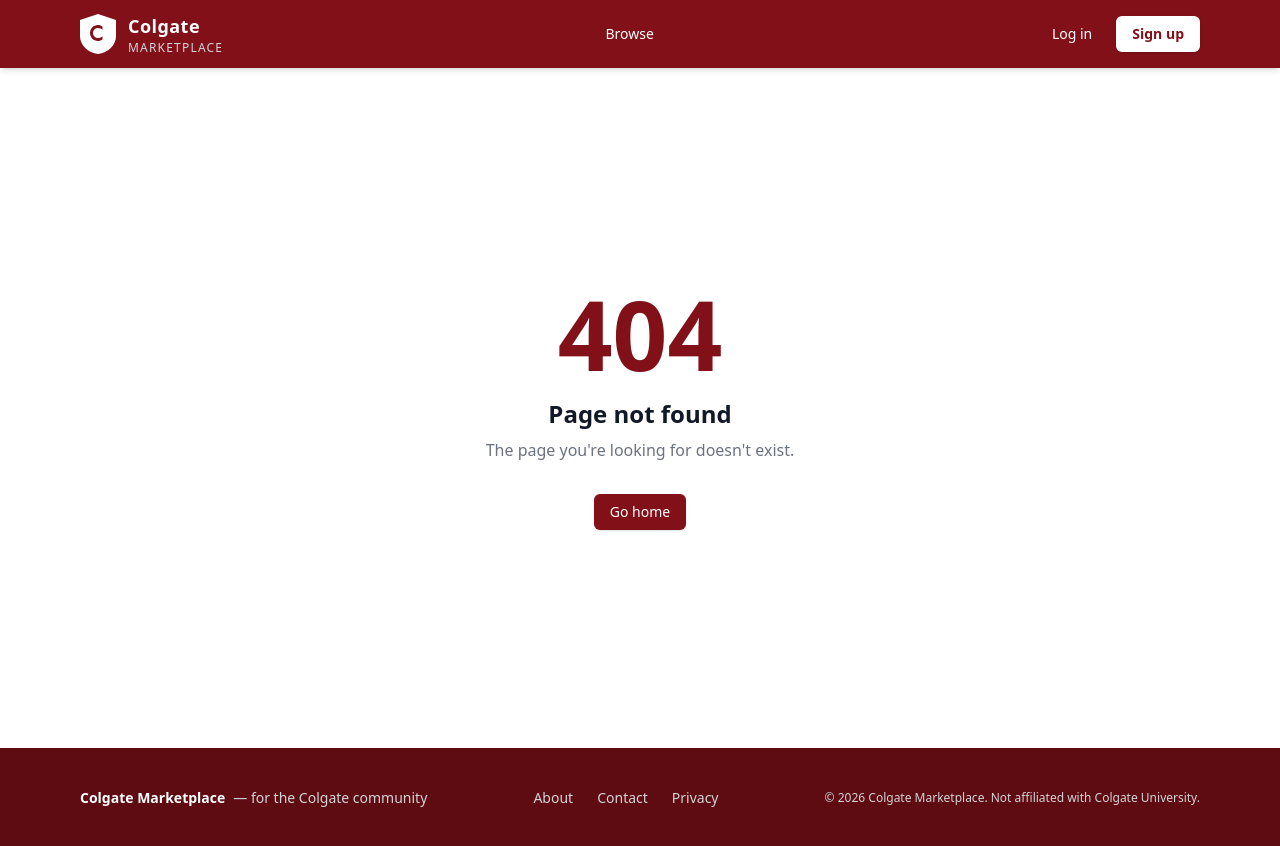
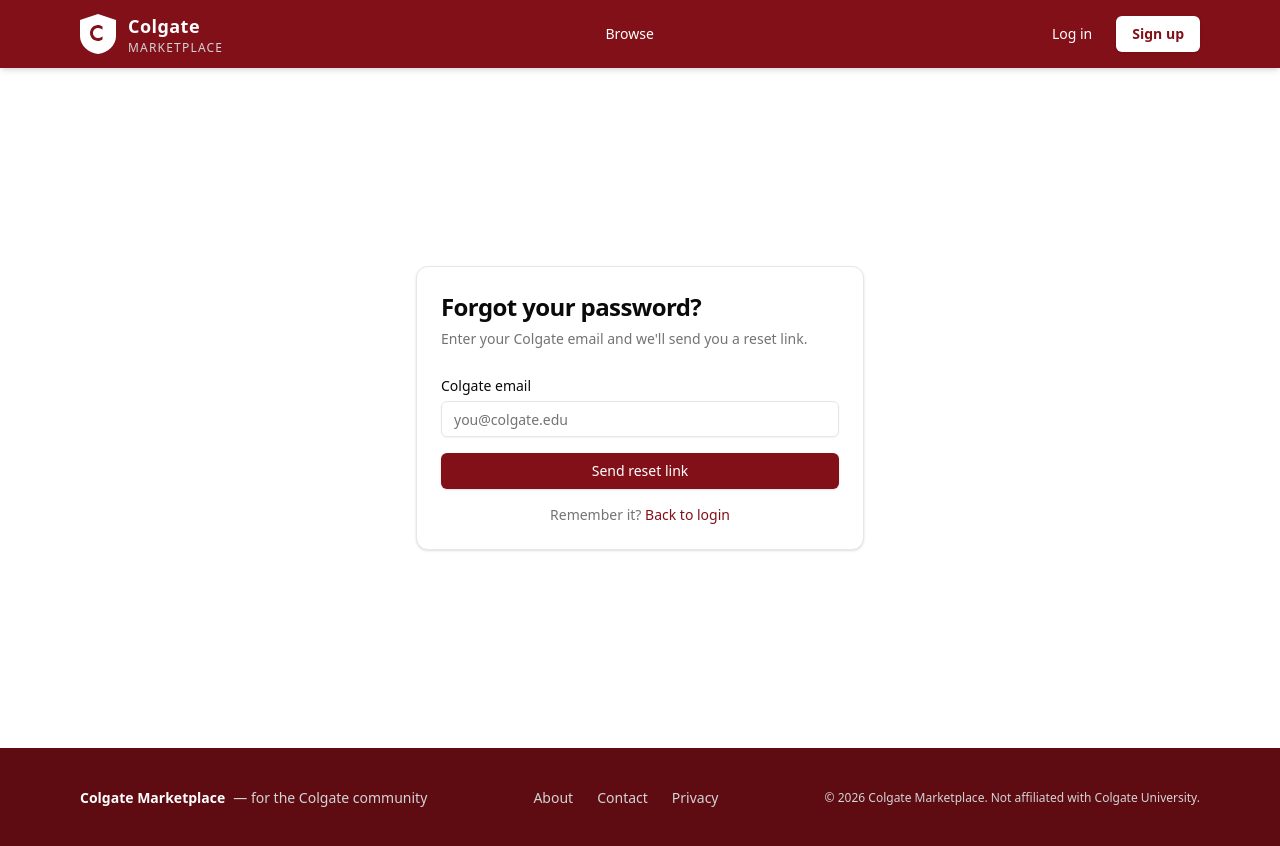
Before and after one commit to tonybolivar/colgate-marketplace, a React (Vite) app: page /forgot-password in a window 1280 px wide. Built offline with nearby package versions, Linux system fonts and the light colour scheme; no server answers.

Commit message:
Add forgot/reset password flow and redirect unverified users to verify page

```diff
--- a/src/App.jsx
+++ b/src/App.jsx
@@ -20,6 +20,8 @@ import ContactPage from '@/pages/ContactPage'
 import AboutPage from '@/pages/AboutPage'
 import PrivacyPage from '@/pages/PrivacyPage'
 import NotFoundPage from '@/pages/NotFoundPage'
+import ForgotPasswordPage from '@/pages/ForgotPasswordPage'
+import ResetPasswordPage from '@/pages/ResetPasswordPage'
 import { Toaster } from '@/components/ui/sonner'
 
 function App() {
@@ -41,7 +43,9 @@ function App() {
       search.includes('error=')
     )
 
-    if (hashIsAuth) {
+    if (hashIsAuth && hash.includes('type=recovery')) {
+      navigate(`/reset-password${hash}`, { replace: true })
+    } else if (hashIsAuth) {
       navigate(`/auth/callback${hash}`, { replace: true })
     } else if (searchIsAuth) {
       navigate(`/auth/callback${search}`, { replace: true })
@@ -58,6 +62,8 @@ function App() {
           <Route path="/login" element={<LoginPage />} />
           <Route path="/verify-email" element={<VerifyEmailPage />} />
           <Route path="/auth/callback" element={<AuthCallbackPage />} />
+          <Route path="/forgot-password" element={<ForgotPasswordPage />} />
+          <Route path="/reset-password" element={<ResetPasswordPage />} />
           <Route path="/account" element={<AccountPage />} />
           <Route path="/listings/new" element={<CreateListingPage />} />
           <Route path="/listings/:id/edit" element={<EditListingPage />} />
--- /dev/null
+++ b/src/pages/ForgotPasswordPage.jsx
@@ -0,0 +1,95 @@
+import { useState } from 'react'
+import { Link } from 'react-router-dom'
+import { supabase } from '@/lib/supabase'
+import { Button } from '@/components/ui/button'
+import { Input } from '@/components/ui/input'
+import { Card, CardContent, CardHeader, CardTitle, CardDescription } from '@/components/ui/card'
+
+export default function ForgotPasswordPage() {
+  const [email, setEmail] = useState('')
+  const [sent, setSent] = useState(false)
+  const [error, setError] = useState('')
+  const [loading, setLoading] = useState(false)
+
+  async function handleSubmit(e) {
+    e.preventDefault()
+    if (!email.endsWith('@colgate.edu')) {
+      setError('Must be a @colgate.edu email address.')
+      return
+    }
+    setLoading(true)
+    setError('')
+    const { error } = await supabase.auth.resetPasswordForEmail(email, {
+      redirectTo: `${window.location.origin}/reset-password`,
+    })
+    setLoading(false)
+    if (error) {
+      setError(error.message)
+    } else {
+      setSent(true)
+    }
+  }
+
+  if (sent) {
+    return (
+      <div className="min-h-[calc(100vh-120px)] flex items-center justify-center px-4 py-12">
+        <Card className="w-full max-w-md text-center">
+          <CardHeader>
+            <div className="mx-auto mb-4 text-5xl">📬</div>
+            <CardTitle className="text-2xl">Check your inbox</CardTitle>
+            <CardDescription className="mt-2">
+              We sent a password reset link to{' '}
+              <span className="font-medium text-foreground">{email}</span>.
+              Click the link to set a new password.
+            </CardDescription>
+          </CardHeader>
+          <CardContent>
+            <Link to="/login" className="text-sm text-maroon hover:underline font-medium">
+              Back to login
+            </Link>
+          </CardContent>
+        </Card>
+      </div>
+    )
+  }
+
+  return (
+    <div className="min-h-[calc(100vh-120px)] flex items-center justify-center px-4 py-12">
+      <Card className="w-full max-w-md">
+        <CardHeader>
+          <CardTitle className="text-2xl">Forgot your password?</CardTitle>
+          <CardDescription>
+            Enter your Colgate email and we'll send you a reset link.
+          </CardDescription>
+        </CardHeader>
+        <CardContent>
+          <form onSubmit={handleSubmit} className="space-y-4" noValidate>
+            <div className="space-y-1">
+              <label className="text-sm font-medium" htmlFor="email">Colgate email</label>
+              <Input
+                id="email"
+                type="email"
+                placeholder="you@colgate.edu"
+                value={email}
+                onChange={e => { setEmail(e.target.value); setError('') }}
+                autoComplete="email"
+              />
+            </div>
+            {error && <p className="text-sm text-destructive">{error}</p>}
+            <Button
+              type="submit"
+              className="w-full bg-maroon hover:bg-maroon-light text-white"
+              disabled={loading}
+            >
+              {loading ? 'Sending…' : 'Send reset link'}
+            </Button>
+          </form>
+          <p className="mt-4 text-center text-sm text-muted-foreground">
+            Remember it?{' '}
+            <Link to="/login" className="font-medium text-maroon hover:underline">Back to login</Link>
+          </p>
+        </CardContent>
+      </Card>
+    </div>
+  )
+}
--- a/src/pages/LoginPage.jsx
+++ b/src/pages/LoginPage.jsx
@@ -1,5 +1,5 @@
 import { useEffect, useState } from 'react'
-import { Link, useNavigate } from 'react-router-dom'
+import { Link, useNavigate, useLocation } from 'react-router-dom'
 import { supabase } from '@/lib/supabase'
 import { useAuth } from '@/contexts/AuthContext'
 import { Button } from '@/components/ui/button'
@@ -8,9 +8,11 @@ import { Card, CardContent, CardHeader, CardTitle, CardDescription } from '@/com
 
 export default function LoginPage() {
   const navigate = useNavigate()
+  const location = useLocation()
   const { user } = useAuth()
   const [form, setForm] = useState({ email: '', password: '' })
   const [serverError, setServerError] = useState('')
+  const passwordReset = location.state?.passwordReset
   const [warning, setWarning] = useState(null) // { reason } — shown after login for warned users
   const [loading, setLoading] = useState(false)
 
@@ -38,7 +40,7 @@ export default function LoginPage() {
       setServerError(error.message)
     } else if (!data.user?.email_confirmed_at) {
       await supabase.auth.signOut()
-      setServerError('Please verify your email before logging in. Check your inbox for the confirmation link.')
+      navigate('/verify-email', { state: { email: form.email } })
     } else {
       // Check account status
       const { data: profile } = await supabase
@@ -124,7 +126,21 @@ export default function LoginPage() {
               />
             </div>
 
-            {serverError && <p className="text-sm text-destructive">{serverError}</p>}
+            {passwordReset && (
+              <p className="text-sm text-green-600">Password updated! Log in with your new password.</p>
+            )}
+            {serverError && (
+              <div className="space-y-1">
+                <p className="text-sm text-destructive">{serverError}</p>
+                {serverError.toLowerCase().includes('invalid') && (
+                  <p className="text-sm text-muted-foreground">
+                    <Link to="/forgot-password" className="text-maroon hover:underline font-medium">
+                      Forgot your password?
+                    </Link>
+                  </p>
+                )}
+              </div>
+            )}
 
             <Button type="submit" className="w-full bg-maroon hover:bg-maroon-light text-white" disabled={loading}>
               {loading ? 'Logging in…' : 'Log in'}
--- /dev/null
+++ b/src/pages/ResetPasswordPage.jsx
@@ -0,0 +1,92 @@
+import { useEffect, useState } from 'react'
+import { useNavigate } from 'react-router-dom'
+import { supabase } from '@/lib/supabase'
+import { Button } from '@/components/ui/button'
+import { Input } from '@/components/ui/input'
+import { Card, CardContent, CardHeader, CardTitle, CardDescription } from '@/components/ui/card'
+
+export default function ResetPasswordPage() {
+  const navigate = useNavigate()
+  const [ready, setReady] = useState(false) // true once Supabase processes the recovery token
+  const [password, setPassword] = useState('')
+  const [confirmPassword, setConfirmPassword] = useState('')
+  const [error, setError] = useState('')
+  const [loading, setLoading] = useState(false)
+
+  useEffect(() => {
+    // Supabase fires PASSWORD_RECOVERY after processing the token from the URL hash
+    const { data: { subscription } } = supabase.auth.onAuthStateChange((event) => {
+      if (event === 'PASSWORD_RECOVERY') setReady(true)
+    })
+    return () => subscription.unsubscribe()
+  }, [])
+
+  async function handleSubmit(e) {
+    e.preventDefault()
+    if (password.length < 8) { setError('Password must be at least 8 characters.'); return }
+    if (password !== confirmPassword) { setError('Passwords do not match.'); return }
+    setLoading(true)
+    setError('')
+    const { error } = await supabase.auth.updateUser({ password })
+    setLoading(false)
+    if (error) {
+      setError(error.message)
+    } else {
+      await supabase.auth.signOut()
+      navigate('/login', { replace: true, state: { passwordReset: true } })
+    }
+  }
+
+  if (!ready) {
+    return (
+      <div className="min-h-[calc(100vh-120px)] flex items-center justify-center">
+        <p className="text-muted-foreground">Verifying reset link…</p>
+      </div>
+    )
+  }
+
+  return (
+    <div className="min-h-[calc(100vh-120px)] flex items-center justify-center px-4 py-12">
+      <Card className="w-full max-w-md">
+        <CardHeader>
+          <CardTitle className="text-2xl">Set a new password</CardTitle>
+          <CardDescription>Choose a strong password for your account.</CardDescription>
+        </CardHeader>
+        <CardContent>
+          <form onSubmit={handleSubmit} className="space-y-4" noValidate>
+            <div className="space-y-1">
+              <label className="text-sm font-medium" htmlFor="password">New password</label>
+              <Input
+                id="password"
+                type="password"
+                placeholder="Min. 8 characters"
+                value={password}
+                onChange={e => { setPassword(e.target.value); setError('') }}
+                autoComplete="new-password"
+              />
+            </div>
+            <div className="space-y-1">
+              <label className="text-sm font-medium" htmlFor="confirmPassword">Confirm password</label>
+              <Input
+                id="confirmPassword"
+                type="password"
+                placeholder="Repeat password"
+                value={confirmPassword}
+                onChange={e => { setConfirmPassword(e.target.value); setError('') }}
+                autoComplete="new-password"
+              />
+            </div>
+            {error && <p className="text-sm text-destructive">{error}</p>}
+            <Button
+              type="submit"
+              className="w-full bg-maroon hover:bg-maroon-light text-white"
+              disabled={loading}
+            >
+              {loading ? 'Updating…' : 'Update password'}
+            </Button>
+          </form>
+        </CardContent>
+      </Card>
+    </div>
+  )
+}
```
